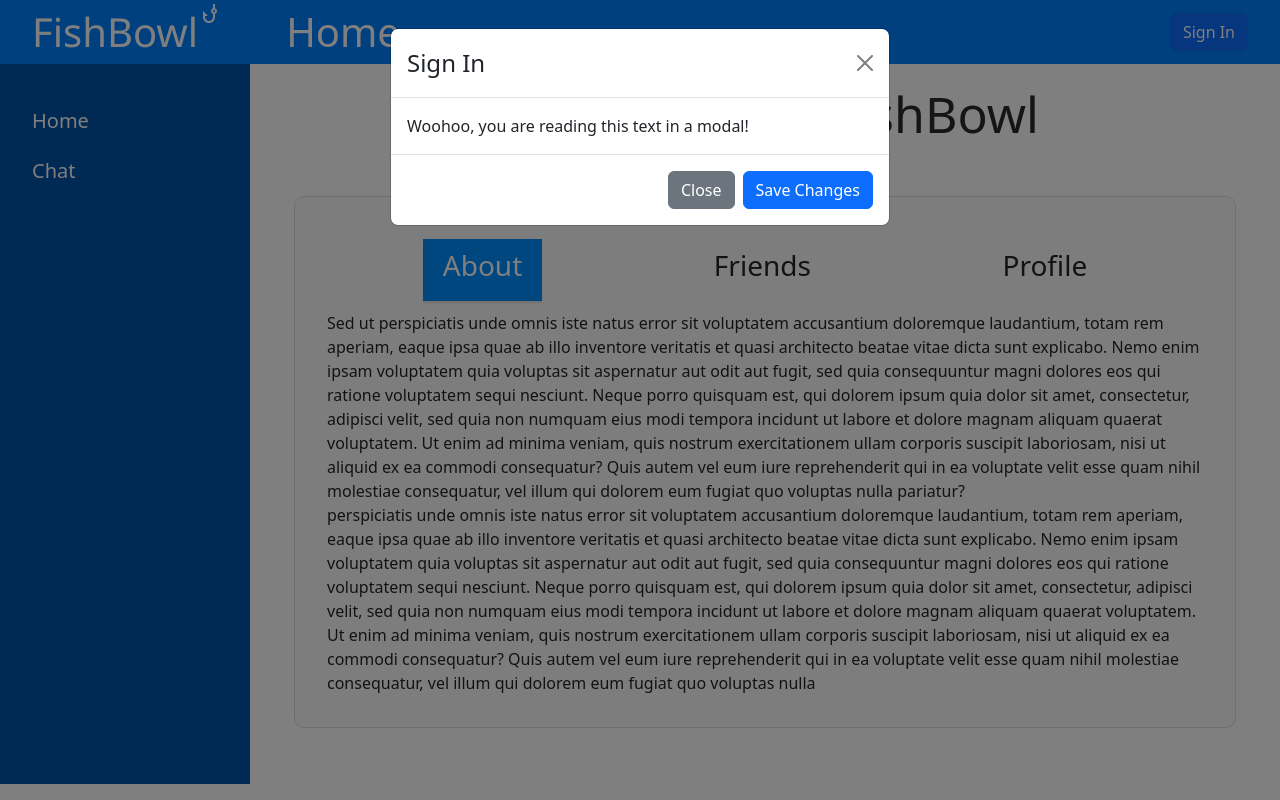
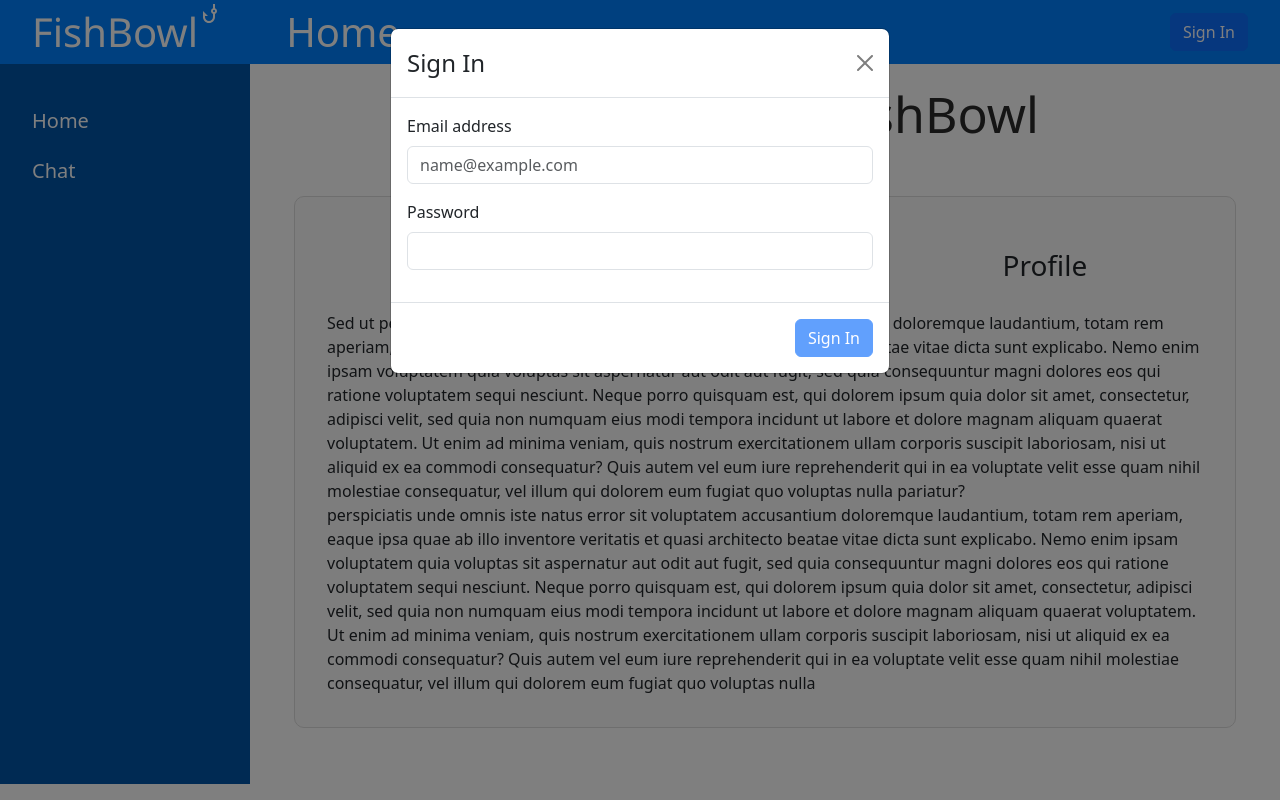
Before and after one commit to jedgray36/chat-app, a React (Create React App) app: page / in a window 1280 px wide. Both pictures are taken after a click on the button "Sign In". Built offline with nearby package versions, Linux system fonts and the light colour scheme; no server answers.

Commit message:
sign in button

```diff
--- a/src/components/Header.tsx
+++ b/src/components/Header.tsx
@@ -4,6 +4,7 @@ import '../styles/header.css'
 import PhishingIcon from '@mui/icons-material/Phishing';
 import Button from 'react-bootstrap/Button';
 import Modal from 'react-bootstrap/Modal';
+import SignIn from './SignIn';
 
 
 
@@ -37,20 +38,7 @@ const getPageName = () => {
         Sign In
       </Button>
       </div>
-      <Modal show={show} onHide={handleClose}>
-        <Modal.Header closeButton>
-          <Modal.Title>Sign In</Modal.Title>
-        </Modal.Header>
-        <Modal.Body>Woohoo, you are reading this text in a modal!</Modal.Body>
-        <Modal.Footer>
-          <Button variant="secondary" onClick={handleClose}>
-            Close
-          </Button>
-          <Button variant="primary" onClick={handleClose}>
-            Save Changes
-          </Button>
-        </Modal.Footer>
-      </Modal>
+      <SignIn show={show} onClose={handleClose}/>
           </div>
 
           </>
--- /dev/null
+++ b/src/components/SignIn.tsx
@@ -0,0 +1,52 @@
+import { useState } from "react";
+import { Modal, Button, Form } from "react-bootstrap";
+import { Friend } from "../types/friend";
+
+interface SignInProps  {
+    show: boolean,
+    onClose: () => void;
+  }
+
+
+const SignIn: React.FC<SignInProps> = ({show, onClose}) => {
+
+    const [email, setEmail] = useState('');
+    const [password, setPassword] = useState('');
+
+
+    const handleEmail = (e: any) => {
+        setEmail(e.target.value);
+    }
+
+    const handlePassword = (e: any) => {
+        setPassword(e.target.value);
+    }
+
+
+        return (
+            <Modal show={show} onHide={onClose}>
+            <Modal.Header closeButton>
+              <Modal.Title>Sign In</Modal.Title>
+            </Modal.Header>
+            <Modal.Body>
+            <Form>
+      <Form.Group className="mb-3" controlId="exampleForm.ControlInput1">
+        <Form.Label>Email address</Form.Label>
+        <Form.Control value={email} onChange={handleEmail} type="email" placeholder="name@example.com" />
+      </Form.Group>
+      <Form.Group className="mb-3">
+        <Form.Label>Password</Form.Label>
+        <Form.Control value={password} onChange={handlePassword} type="password"/>
+      </Form.Group>
+    </Form>
+            </Modal.Body>
+            <Modal.Footer>
+              <Button disabled={!email && password.length < 6} variant="primary" onClick={onClose}>
+                Sign In
+              </Button>
+            </Modal.Footer>
+          </Modal>
+          )
+      }
+
+      export default SignIn;
--- /dev/null
+++ b/src/types/user.ts
@@ -0,0 +1,6 @@
+export interface User {
+firstName: string,
+lastName: string,
+age: number,
+email: string
+}
```
